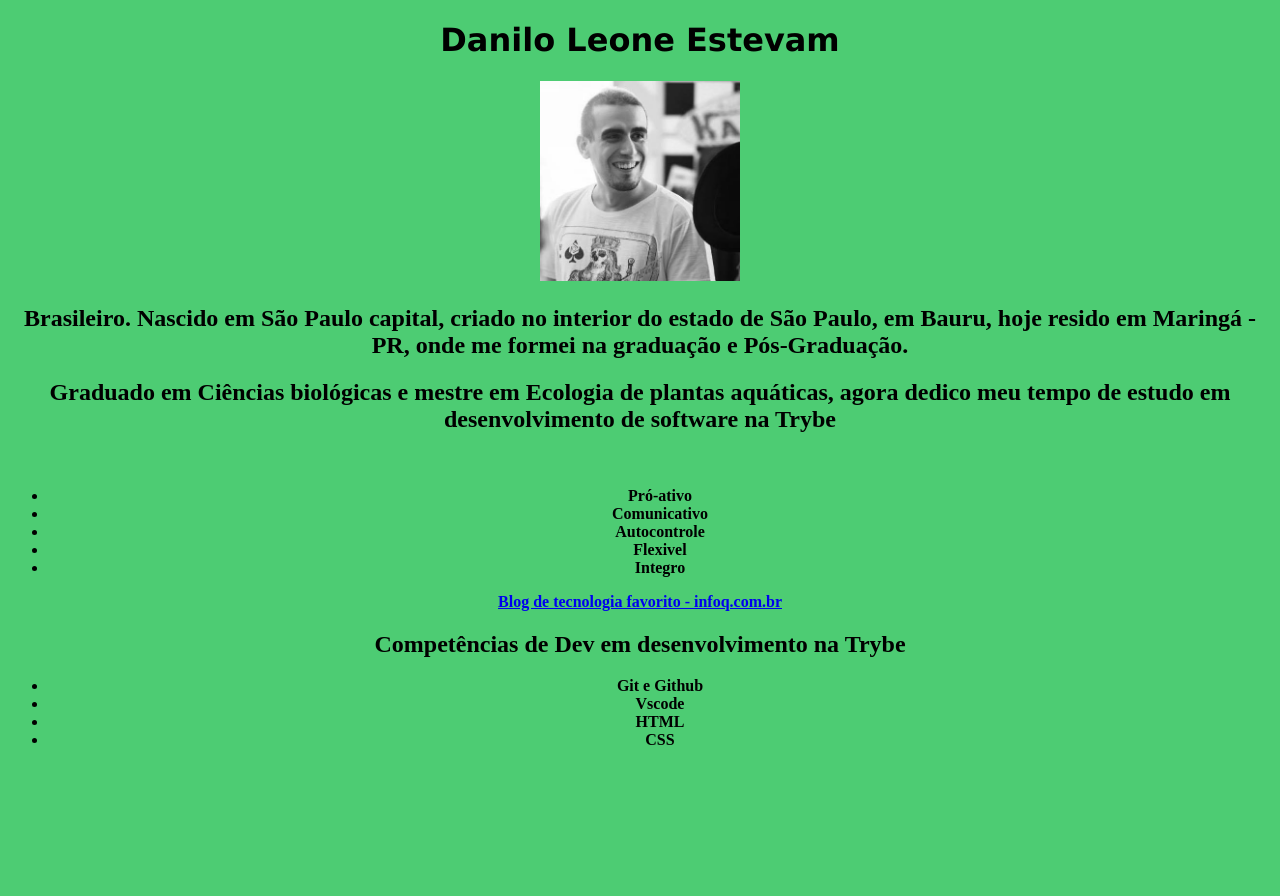
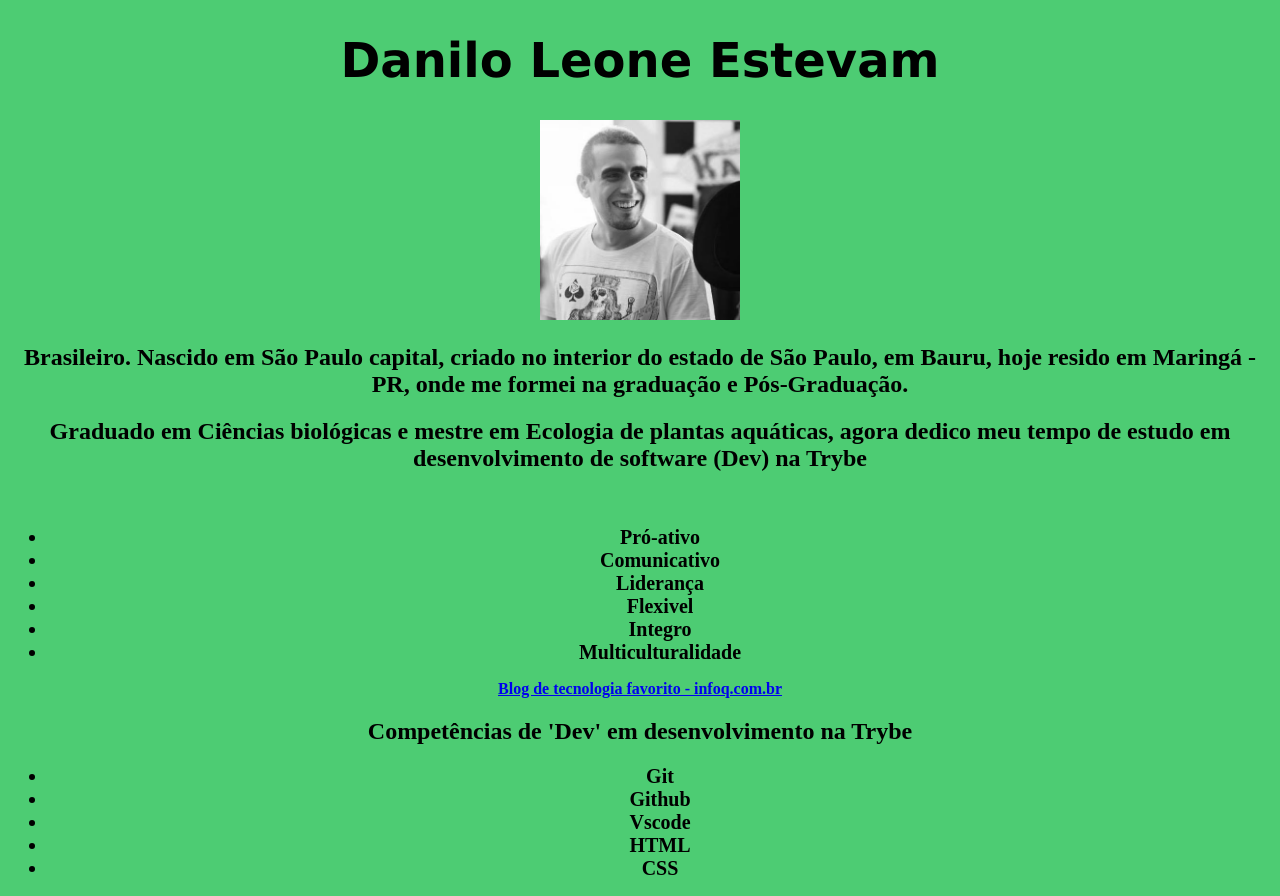
Before and after one commit to DaniloLeoneGit/aula3.1, a plain HTML site: page index.html in a window 1280 px wide. Before the commit the page ends 800 px from the top, so only its background shows below. Drawn offline with Linux system fonts and the light colour scheme.

Commit message:
maquiando o portifolio

```diff
--- a/index.html
+++ b/index.html
@@ -18,10 +18,17 @@
           }
 
           h1 {
-            font-size: 2em;
+            font-size: 3em;
             font-weight: bold;
             font-family: Verdana, Geneva, Tahoma, sans-serif ;
           }
+
+          li {
+            font-size: 20px;
+          }
+
+
+
 
       </style>
 
@@ -40,7 +47,7 @@
 
 
     <!--Formação-->
-    <h2> Graduado em Ciências biológicas e mestre em Ecologia de plantas aquáticas, agora dedico meu tempo de estudo em desenvolvimento de software na Trybe
+    <h2> Graduado em Ciências biológicas e mestre em Ecologia de plantas aquáticas, agora dedico meu tempo de estudo em desenvolvimento de software (Dev) na Trybe
 
     </h2>
 <br>
@@ -48,9 +55,10 @@
       <!--primeira linha com negrito comando strong-->
         <li><strong>Pró-ativo</strong></li>
         <li>Comunicativo</li>
-        <li>Autocontrole</li>
+        <li>Liderança</li>
         <li>Flexivel</li>
         <li>Integro</li>
+        <li>Multiculturalidade</li>
     </ul>
 
 
@@ -59,9 +67,10 @@
 
 <a href="https://www.infoq.com/br/" target="_blank">Blog de tecnologia favorito - infoq.com.br</a>
 
-<h2>Competências de Dev em desenvolvimento na Trybe</h2>
+<h2>Competências de 'Dev' em desenvolvimento na Trybe</h2>
     <ul>
-        <li>Git e Github </li>
+        <li>Git</li>
+        <li>Github</li>
         <li>Vscode</li>
         <li>HTML</li>
         <li>CSS</li>
```
